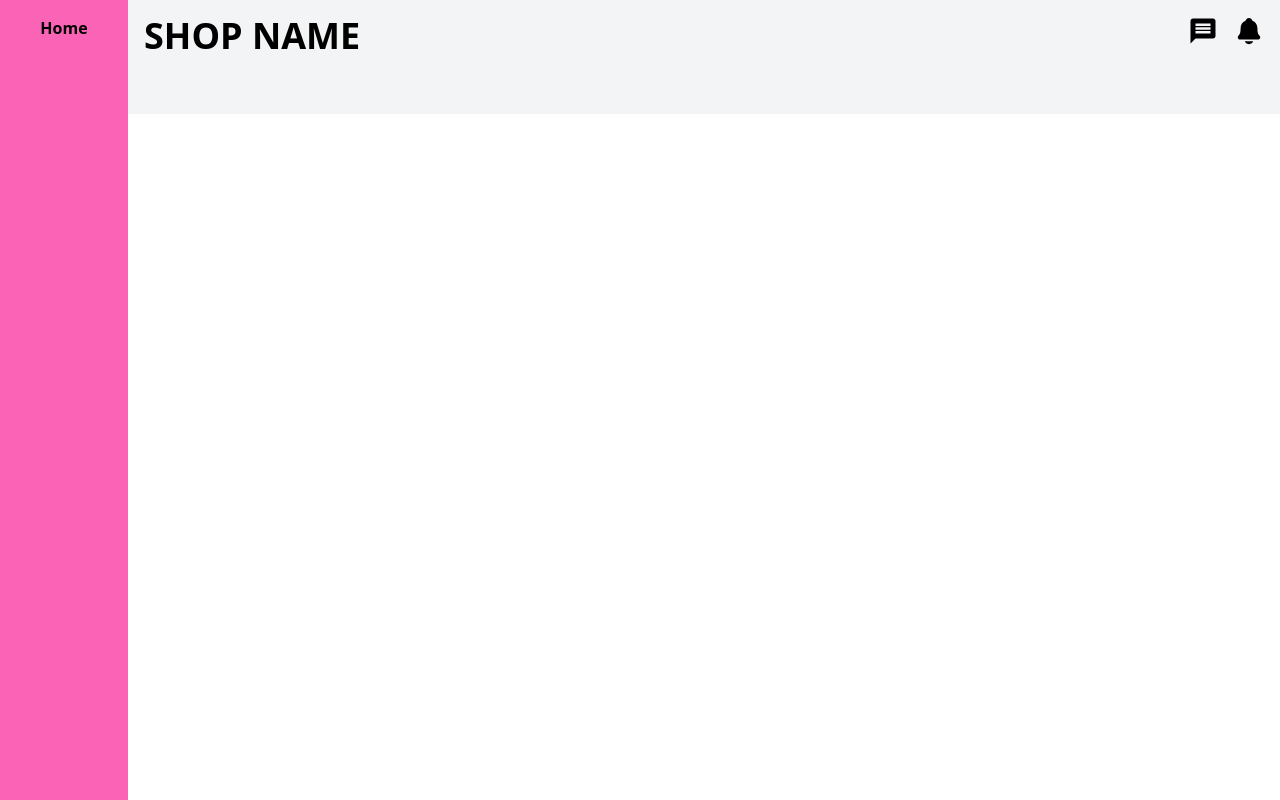
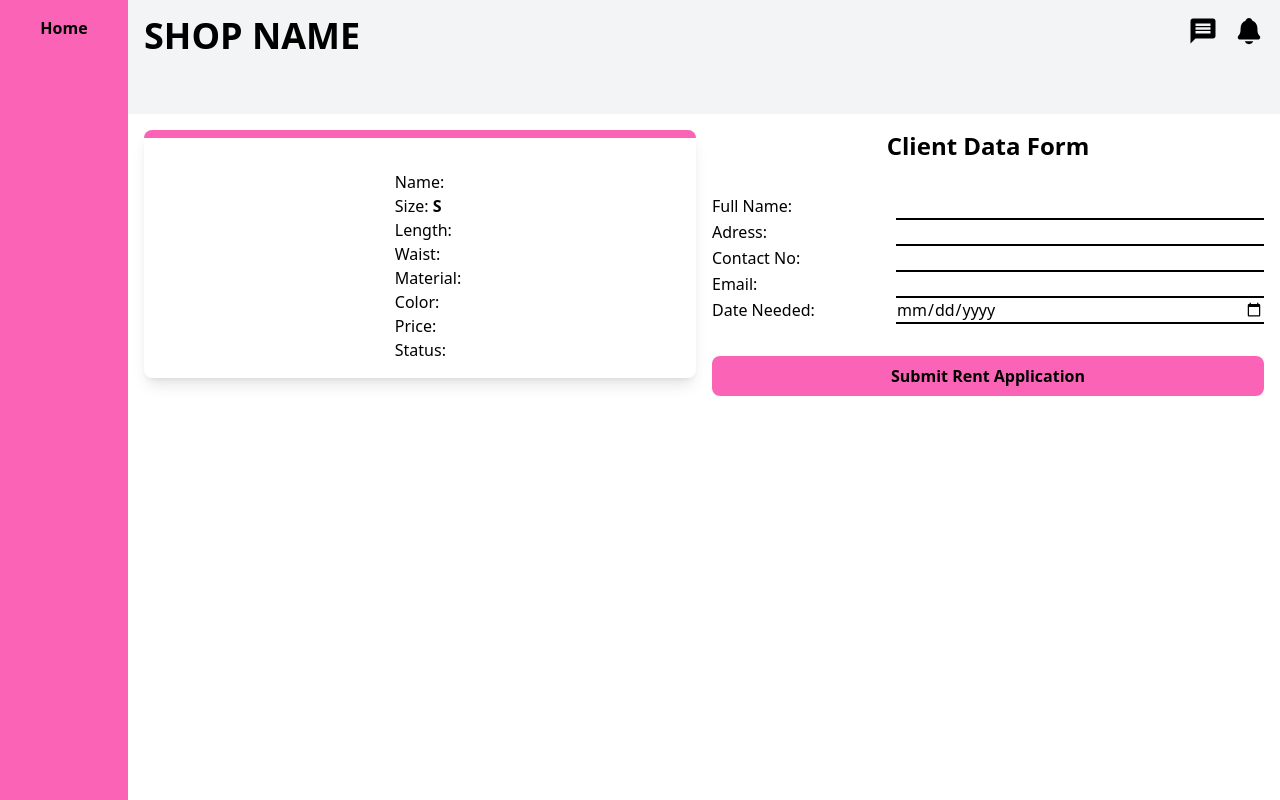
Before and after one commit to Jasmine-Abucejo/rentshop-site, a React (Vite) app in the folder frontend/: page /rent/1 in a window 1280 px wide. Built offline with nearby package versions, Linux system fonts and the light colour scheme.

Commit message:
add rental page/fix responsiveness

```diff
--- a/frontend/components/ImageModal.jsx
+++ b/frontend/components/ImageModal.jsx
@@ -17,18 +17,18 @@ const ImageModal = () => {
   return (
     <div className="fixed inset-0 bg-black/75  flex items-center justify-center z-50">
       <IoMdCloseCircleOutline
-        className="absolute left-10 top-10 text-5xl text-white "
+        className="absolute lg:left-30 left-10 lg:top-10 top-20 text-5xl text-white "
         onClick={handleClose}
       />
-      <div className="bg-white p-4 flex flex-col gap-2  rounded-lg shadow-lg w-1/2 h-4/5 items-center justify-center text-center">
-        <div className="w-full h-2 bg-pink-400 mb-2" />
-        <div className="flex  gap-4 w-auto h-9/10 items-center justify-center text-center">
+      <div className="bg-white  flex flex-col gap-2  rounded-lg shadow-lg lg:w-1/2 lg:h-4/5 w-4/5 items-center justify-center text-center">
+        <div className="w-full h-2 bg-pink-400 mb-2 rounded-t-lg" />
+        <div className="flex flex-col lg:flex-row  gap-4 w-auto h-9/10 items-center justify-center">
           <img
             src={imageData?.image}
             alt={imageData?.title}
-            className="h-3/5 min-w-1/2 object-contain"
+            className="w-64 h-64 object-cover rounded ml-4"
           />
-          <div>
+          <div className="text-center p-4">
             {" "}
             <p>
               Name: <span className="font-bold">{imageData?.title}</span>
@@ -39,6 +39,7 @@ const ImageModal = () => {
             <p>Length: </p>
             <p>Waist: </p>
             <p>Material: </p>
+            <p>Color: </p>
             <p>
               Price: <span className="font-bold">{imageData?.price}</span>
             </p>
@@ -50,8 +51,8 @@ const ImageModal = () => {
         <button
           className={`${
             imageData?.status === "reserved"
-              ? "opacity-50 pointer-events-none bg-gray-300 p-2 rounded-lg mb-8 w-md"
-              : "opacity-100 pointer-events-auto bg-pink-400 p-2 rounded-lg mb-8 w-md"
+              ? "opacity-50 pointer-events-none bg-gray-300 p-2 rounded-lg mb-8 lg:w-md w-xs"
+              : "opacity-100 pointer-events-auto bg-pink-400 p-2 rounded-lg mb-8 lg:w-md w-xs"
           }`}
           onClick={() => {
             rentItem(id, imageData);
--- a/frontend/components/Navbar.jsx
+++ b/frontend/components/Navbar.jsx
@@ -2,7 +2,7 @@ import { Link } from "react-router-dom";
 
 const Navbar = () => {
   return (
-    <div className="fixed lg:top-0 lg:left-0 z-50 bg-pink-400 flex lg:w-32 lg:h-full w-full h-1/20 justify-center p-4">
+    <div className="fixed top-0 lg:left-0 z-50 bg-pink-400 flex lg:w-32 lg:h-full w-full h-16 lg:justify-center p-4">
       <Link to="/">
         <div className="font-bold">Home</div>
       </Link>
--- a/frontend/components/ProductCard.jsx
+++ b/frontend/components/ProductCard.jsx
@@ -13,7 +13,8 @@ const ProductCard = ({ viewDetails, item, className = "" }) => {
           <img
             src={item.image}
             alt={item.title}
-            className="w-auto h-2/3 object-contain mb-2 group-hover:opacity-25"
+            className="w-36 h-36 object-cover mb-2 group-hover:opacity-25 lg:pointer-events-none"
+            onClick={(e) => viewDetails(e, item.id, item)}
           />
         )}
         <button
--- a/frontend/pages/ProductList.jsx
+++ b/frontend/pages/ProductList.jsx
@@ -5,7 +5,7 @@ import { useNavigate, useLocation } from "react-router-dom";
 const ProductList = () => {
   const navigate = useNavigate();
   const location = useLocation();
-  const [detailsModal, setDetailsModal] = useState(false);
+
   const productItems = [
     {
       id: 1,
@@ -63,13 +63,6 @@ const ProductList = () => {
           />
         ))}
       </div>
-      <div
-        className={`${
-          detailsModal ? "absolute z-50 top-20" : "hidden"
-        } border-2 w-1/2 h-auto`}
-      >
-        Details
-      </div>
     </div>
   );
 };
--- a/frontend/pages/RentPage.jsx
+++ b/frontend/pages/RentPage.jsx
@@ -4,8 +4,69 @@ const RentPage = () => {
   const location = useLocation();
   const productData = location.state?.item;
   return (
-    <div>
-      <p>{productData?.title}</p>
+    <div className="flex flex-col lg:flex-row p-4 gap-4 lg:justify-between ">
+      <div className="bg-white flex flex-1 flex-col gap-2  rounded-lg w-4/5 shadow-lg lg:w-1/2 h-4/5 items-center justify-center text-center ml-10 lg:ml-0">
+        <div className="w-full h-2 bg-pink-400 mb-2 rounded-t-lg" />
+        <div className="flex lg:flex-row flex-col  gap-4 w-auto h-9/10 items-center justify-center text-center m-4">
+          <img
+            src={productData?.image}
+            alt={productData?.title}
+            className="h-3/5 w-3/4 object-contain"
+          />
+          <div className="text-left">
+            {" "}
+            <p>
+              Name: <span className="font-bold">{productData?.title}</span>
+            </p>
+            <p>
+              Size: <span className="font-bold">S</span>
+            </p>
+            <p>Length: </p>
+            <p>Waist: </p>
+            <p>Material: </p>
+            <p>Color:</p>
+            <p>
+              Price: <span className="font-bold">{productData?.price}</span>
+            </p>
+            <p>
+              Status: <span className="font-bold">{productData?.status}</span>
+            </p>
+          </div>
+        </div>
+      </div>
+      <div className="text-center flex-1   flex flex-col">
+        <p className="font-bold text-2xl mb-8">Client Data Form</p>
+        <div className="grid grid-cols-3 text-left">
+          <label htmlFor="">Full Name: </label>
+          <input
+            type="text"
+            className="border-b-2 focus:outline-none focus:ring-0 focus:border-black col-span-2"
+          />
+          <label htmlFor="">Adress: </label>
+          <input
+            type="text"
+            className="border-b-2 focus:outline-none focus:ring-0 focus:border-black col-span-2"
+          />
+          <label htmlFor="">Contact No: </label>
+          <input
+            type="tel"
+            className="border-b-2 focus:outline-none focus:ring-0 focus:border-black col-span-2"
+          />
+          <label htmlFor="">Email: </label>
+          <input
+            type="email"
+            className="border-b-2 focus:outline-none focus:ring-0 focus:border-black col-span-2"
+          />
+          <label htmlFor="">Date Needed: </label>
+          <input
+            type="date"
+            className="border-b-2 focus:outline-none focus:ring-0 focus:border-black col-span-2"
+          />
+          <button className="bg-pink-400 p-2 w-full rounded-lg mt-8 font-bold col-span-3">
+            Submit Rent Application
+          </button>
+        </div>
+      </div>
     </div>
   );
 };
--- a/frontend/src/App.jsx
+++ b/frontend/src/App.jsx
@@ -14,10 +14,10 @@ function App() {
   const background = state?.backgroundLocation || null;
 
   return (
-    <div className="h-screen flex flex-col lg:flex-row">
+    <div className="h-screen flex  lg:flex-row">
       <Navbar />
       <div className="w-full h-full lg:ml-32 ">
-        <div className="w-full h-1/14 lg:h-1/7 bg-gray-100 flex justify-between p-4 sticky top-0 z-50">
+        <div className="w-full h-1/14 lg:h-1/7 bg-gray-100 flex justify-between p-4 sticky top-15 lg:top-0 z-25 mb-14 lg:mb-0">
           <div className="font-bold lg:text-4xl ">SHOP NAME</div>
           <div className="flex justify-between gap-4">
             <span className="lg:text-3xl">
```
